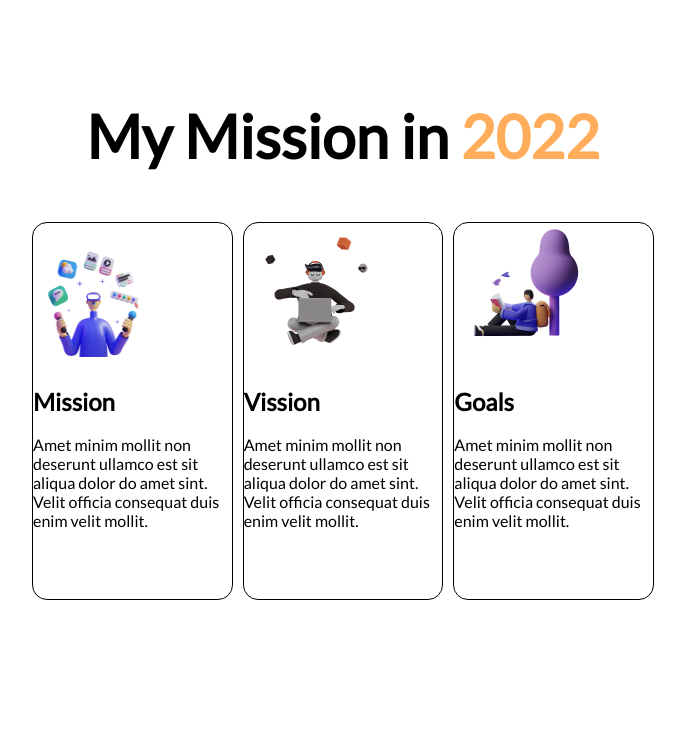
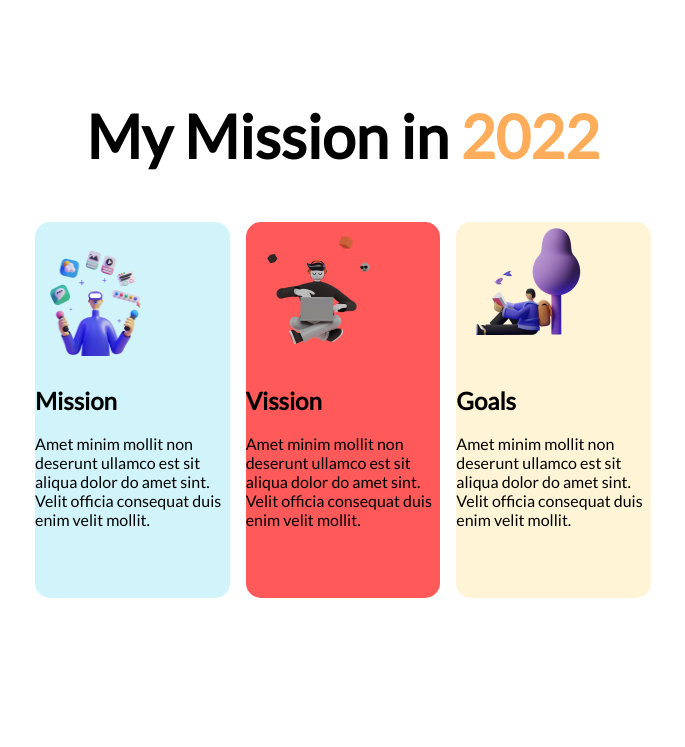
Before and after one commit to nuhash09/mission-2022, a plain HTML site: page index.html in a window 1280 px wide. Shown: the part 608-1355 px from the top of the page, without its empty margins (297-982 px from the left). Drawn offline with Linux system fonts and the light colour scheme.

Commit message:
second commit

```diff
--- a/index.html
+++ b/index.html
@@ -27,18 +27,18 @@
             <h1 class="middle-header">My Mission in <span class="orange">2022</span></h1>
         </div>
         <div class="sub-below-top">
-            <div class="below-top-image one">
+            <div class="below-top-image" id="one">
                 <img src="images/illustrator-1.png" alt="">
                 <h2>Mission</h2>
                 <p>Amet minim mollit non deserunt ullamco est sit aliqua dolor do amet sint. Velit officia consequat duis enim velit mollit.</p>
             </div>
-            <div class="below-top-image two">
+            <div class="below-top-image" id="two">
                 <img src="images/illustrator-2.png" alt="">
                 <h2>Vission</h2>
                 <p>Amet minim mollit non deserunt ullamco est sit aliqua dolor do amet sint. Velit officia consequat duis enim velit mollit.</p>
 
             </div>
-            <div class="below-top-image three">
+            <div class="below-top-image" id="three">
                 <img src="images/illustrator-3.png" alt="">
                 <h2>Goals</h2>
                 <p>Amet minim mollit non deserunt ullamco est sit aliqua dolor do amet sint. Velit officia consequat duis enim velit mollit.</p>
--- a/style.css
+++ b/style.css
@@ -40,23 +40,25 @@ h1 {
 .below-top-image {
   width: 360px;
   height: 376px;
-  border: 1px solid black;
-  margin-left: 5px;
-  margin-right: 5px;
+  margin-left: 8px;
+  margin-right: 8px;
   border-radius: 15px;
 }
-.one img {
+.below-top-image img {
   width: 141px;
   height: 141px;
 }
-.two img {
-  width: 141px;
-  height: 141px;
+
+#one {
+  background-color: #d0f4fa;
 }
-.three img {
-  width: 141px;
-  height: 141px;
+#two {
+  background-color: #ff5959;
 }
+#three {
+  background-color: #fff4d6;
+}
+
 .middle-header {
   text-align: center;
 }
```
